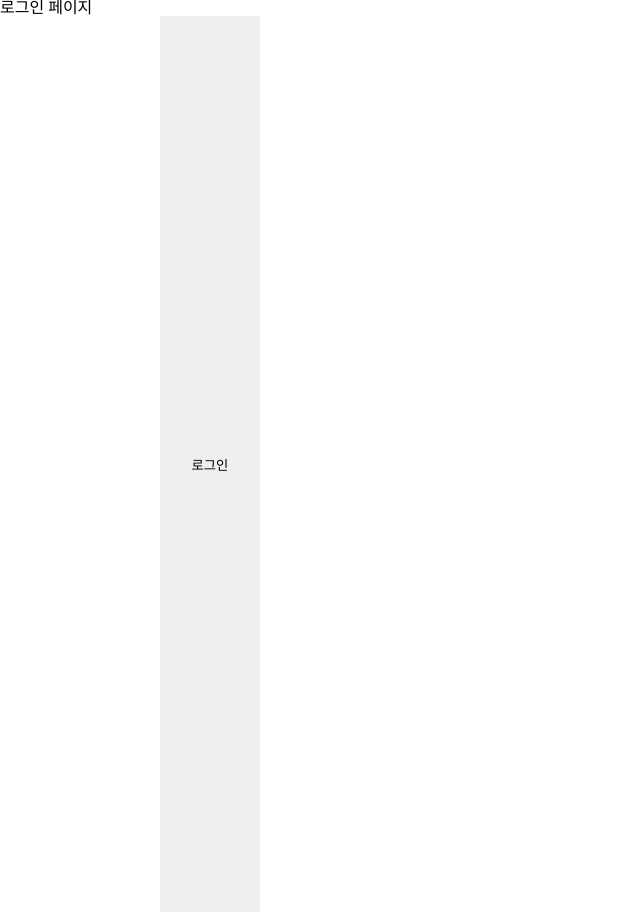
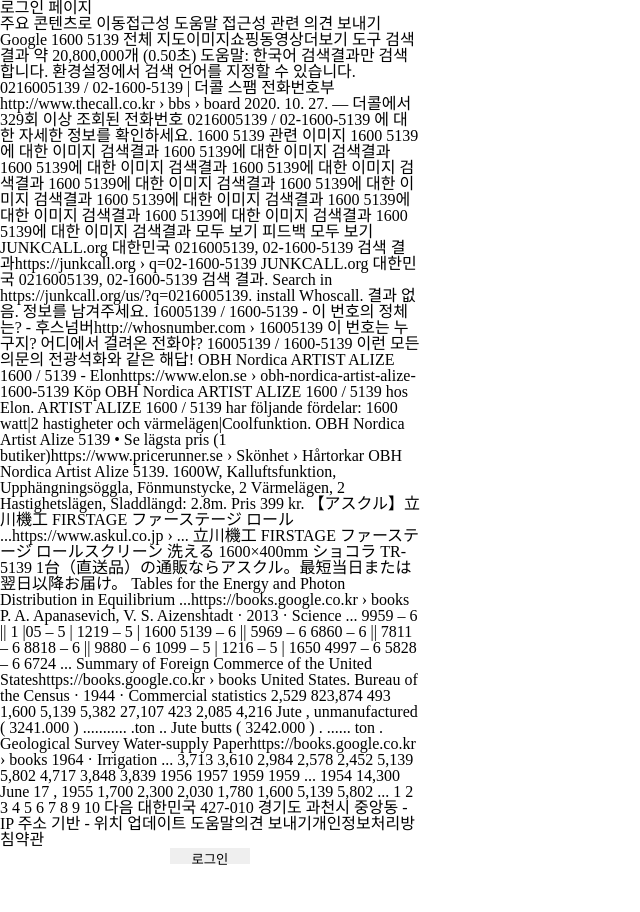
Before and after one commit to piggggggggy/Calog-Frontend, a React (Create React App) app: page /login in a window 1280 px wide. Shown: the whole page, without its empty margins (0-640 px from the left). After the commit the page ends 868 px from the top, so only its background shows below. Built offline with nearby package versions, Linux system fonts and the light colour scheme.

Commit message:
✨ 글로벌 스타일에 width 설정

```diff
--- a/src/components/social/Kakao.js
+++ b/src/components/social/Kakao.js
@@ -15,7 +15,6 @@
 function SocialKakao () {
 window.Kakao.init("260d1c32075b38f17bb12e77e11aa4ca");
     window.Kakao.Auth.login({
-        // scope:'profile_image',
         success: function(authObj) {
             console.log(authObj);
             window.Kakao.API.request({
@@ -31,7 +30,7 @@
 
   return (
     <React.Fragment>
-        <Button _onClick={SocialKakao} bg width="100px">로그인</Button>
+        <Button _onClick={SocialKakao} bg width="5rem" height="1rem">로그인</Button>
     </React.Fragment>
   );
 }
--- a/src/pages/Example.js
+++ /dev/null
@@ -1,26 +0,0 @@
-import React from 'react';
-import Kakao from '../components/social/Kakao';
-/**
- * @param {*} props
- * @returns 설명적기
- * @역할 ~~~하는 컴포넌트
- * @필수값 이 컴포넌트를 사용할 때 필수 props
- * @담당자 :
-*/
-
-const Example = (props) => {
-// dispatch
-// props
-// useEffect
-
-
-  return (
-    <React.Fragment>
-        <h1>로그인 페이지</h1>
-        <Kakao/>
-    </React.Fragment>
-  );
-}
-
-
-export default Example;
--- /dev/null
+++ b/src/pages/Login.js
@@ -0,0 +1,95 @@
+import React from 'react';
+import Kakao from '../components/social/Kakao';
+import { Input } from '../elements';
+/**
+ * @param {*} props
+ * @returns 설명적기
+ * @역할 ~~~하는 컴포넌트
+ * @필수값 이 컴포넌트를 사용할 때 필수 props
+ * @담당자 :
+*/
+
+const Login = (props) => {
+// dispatch
+// props
+// useEffect
+
+
+  return (
+    <React.Fragment>
+        <h1>로그인 페이지</h1>
+        <p>주요 콘텐츠로 이동접근성 도움말
+접근성 관련 의견 보내기
+Google
+1600 5139
+
+전체
+지도이미지쇼핑동영상더보기
+도구
+검색결과 약 20,800,000개 (0.50초)
+도움말: 한국어 검색결과만 검색합니다. 환경설정에서 검색 언어를 지정할 수 있습니다.
+
+0216005139 / 02-1600-5139 | 더콜 스팸 전화번호부http://www.thecall.co.kr › bbs › board
+2020. 10. 27. — 더콜에서 329회 이상 조회된 전화번호 0216005139 / 02-1600-5139 에 대한 자세한 정보를 확인하세요.
+1600 5139 관련 이미지
+1600 5139에 대한 이미지 검색결과
+1600 5139에 대한 이미지 검색결과
+1600 5139에 대한 이미지 검색결과
+1600 5139에 대한 이미지 검색결과
+1600 5139에 대한 이미지 검색결과
+1600 5139에 대한 이미지 검색결과
+1600 5139에 대한 이미지 검색결과
+1600 5139에 대한 이미지 검색결과
+1600 5139에 대한 이미지 검색결과
+1600 5139에 대한 이미지 검색결과
+모두 보기
+피드백
+모두 보기
+
+JUNKCALL.org 대한민국 0216005139, 02-1600-5139 검색 결과https://junkcall.org › q=02-1600-5139
+JUNKCALL.org 대한민국 0216005139, 02-1600-5139 검색 결과. Search in https://junkcall.org/us/?q=0216005139. install Whoscall. 결과 없음. 정보를 남겨주세요.
+
+16005139 / 1600-5139 - 이 번호의 정체는? - 후스넘버http://whosnumber.com › 16005139
+이 번호는 누구지? 어디에서 걸려온 전화야? 16005139 / 1600-5139 이런 모든 의문의 전광석화와 같은 해답!
+
+OBH Nordica ARTIST ALIZE 1600 / 5139 - Elonhttps://www.elon.se › obh-nordica-artist-alize-1600-5139
+Köp OBH Nordica ARTIST ALIZE 1600 / 5139 hos Elon. ARTIST ALIZE 1600 / 5139 har följande fördelar: 1600 watt|2 hastigheter och värmelägen|Coolfunktion.
+
+OBH Nordica Artist Alize 5139 • Se lägsta pris (1 butiker)https://www.pricerunner.se › Skönhet › Hårtorkar
+OBH Nordica Artist Alize 5139. 1600W, Kalluftsfunktion, Upphängningsöggla, Fönmunstycke, 2 Värmelägen, 2 Hastighetslägen, Sladdlängd: 2.8m. Pris 399 kr.
+
+【アスクル】立川機工 FIRSTAGE ファーステージ ロール ...https://www.askul.co.jp › ...
+立川機工 FIRSTAGE ファーステージ ロールスクリーン 洗える 1600×400mm ショコラ TR-5139 1台（直送品）の通販ならアスクル。最短当日または翌日以降お届け。
+
+Tables for the Energy and Photon Distribution in Equilibrium ...https://books.google.co.kr › books
+P. A. Apanasevich, ‎V. S. Aizenshtadt · 2013 · ‎Science
+... 9959 – 6 || 1 |05 – 5 | 1219 – 5 | 1600 5139 – 6 || 5969 – 6 6860 – 6 || 7811 – 6 8818 – 6 || 9880 – 6 1099 – 5 | 1216 – 5 | 1650 4997 – 6 5828 – 6 6724 ...
+
+Summary of Foreign Commerce of the United Stateshttps://books.google.co.kr › books
+United States. Bureau of the Census · 1944 · ‎Commercial statistics
+2,529 823,874 493 1,600 5,139 5,382 27,107 423 2,085 4,216 Jute , unmanufactured ( 3241.000 ) ........... .ton .. Jute butts ( 3242.000 ) . ...... ton .
+
+Geological Survey Water-supply Paperhttps://books.google.co.kr › books
+1964 · ‎Irrigation
+... 3,713 3,610 2,984 2,578 2,452 5,139 5,802 4,717 3,848 3,839 1956 1957 1959 1959 ... 1954 14,300 June 17 , 1955 1,700 2,300 2,030 1,780 1,600 5,139 5,802 ...
+1
+2
+3
+4
+5
+6
+7
+8
+9
+10
+다음
+대한민국
+427-010 경기도 과천시 중앙동 - IP 주소 기반 - 위치 업데이트
+도움말의견 보내기개인정보처리방침약관</p>
+        <Kakao/>
+    </React.Fragment>
+  );
+}
+
+
+export default Login;
--- a/src/shared/App.js
+++ b/src/shared/App.js
@@ -4,7 +4,7 @@
 //라우팅
 import { Route } from "react-router-dom";
 //로그인 임시
-import Example from '../pages/Example';
+import Login from '../pages/Login';
 //캘린더 임시
 import Calendar from '../components/Calendar';
 
@@ -14,18 +14,14 @@
       <GlobalStyles/>
       <Wrap>
       {/* 로그인 임시 */}
-      <Route path="/login" exact component={Example}/>
+      <Route path="/login" exact component={Login}/>
       {/* calendar 테스트 라우팅 나중에 지울게요! */}
       <Route path="/calendar" exact component={Calendar}/>
       </Wrap>
     </React.Fragment>
   );
 }
+const Wrap = styled.div`
 
-const Wrap = styled.div`
-  max-width: 420px;
-  height: 896px;
 `;
-
-
 export default App;
--- a/src/shared/GlobalStyles.js
+++ b/src/shared/GlobalStyles.js
@@ -2,10 +2,12 @@
 import reset from "styled-reset";
 
 const GlobalStyles = createGlobalStyle`
-    /* ${reset}; */
+    ${reset};
 
     *{
         box-sizing: border-box;
+        max-width: 420px;
+
     }
 
 `;
```
